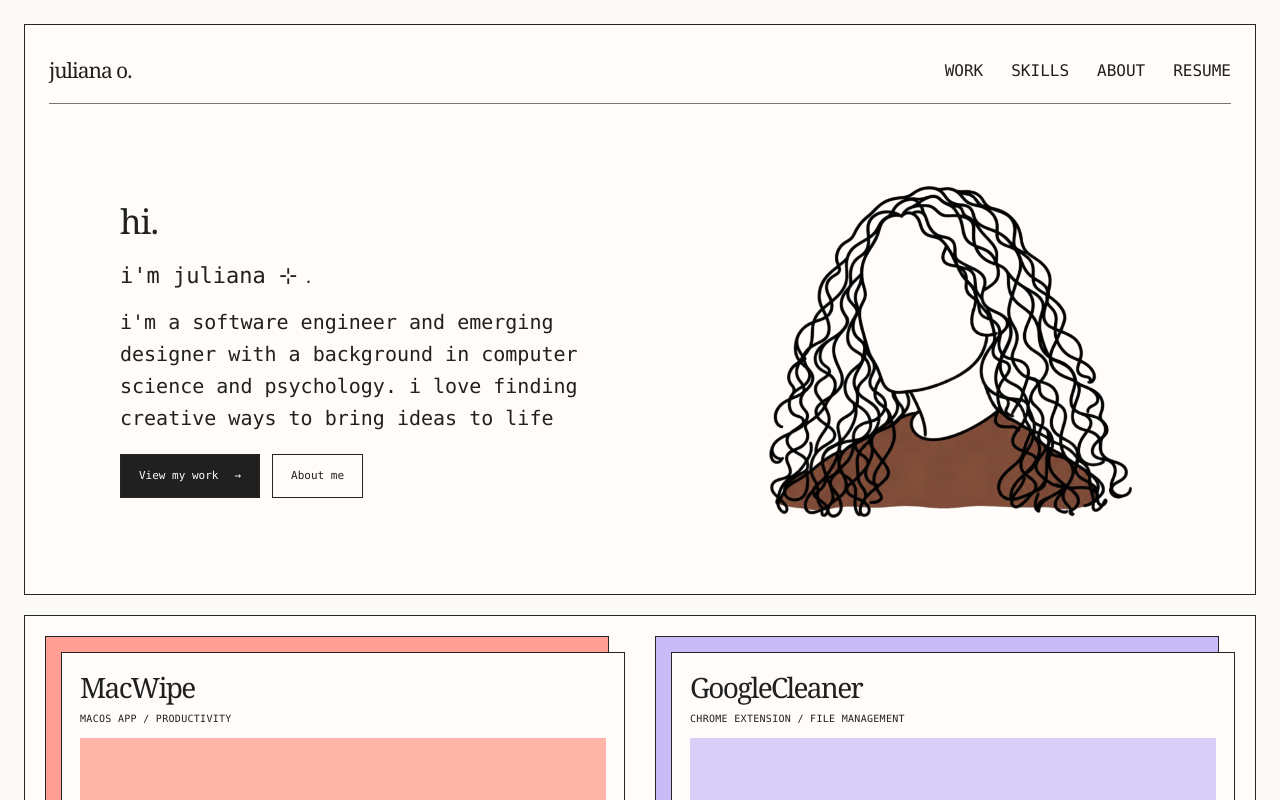
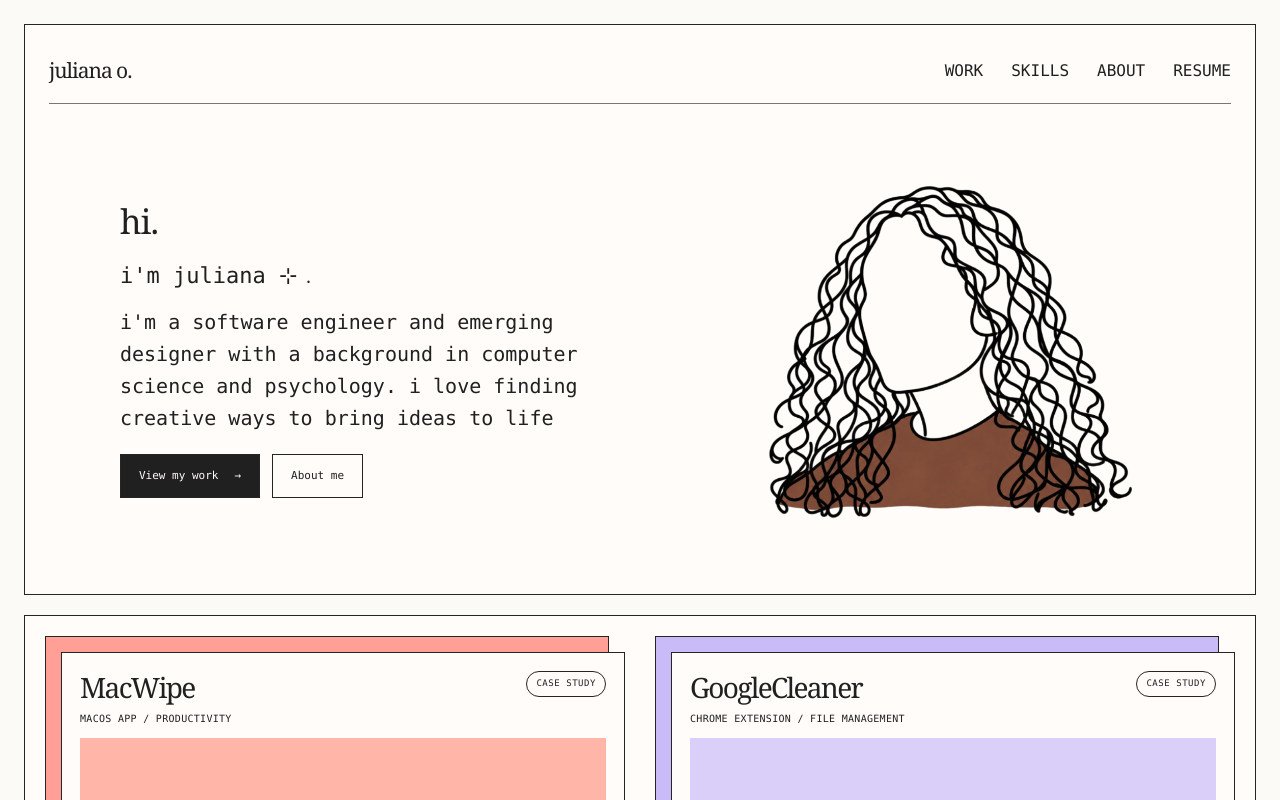
Before and after one commit to julsoyola/juliana-portfolio, a Next.js app in the folder portfolio/: page / in a window 1280 px wide. Shown: the top 800 px of the page. Built offline with nearby package versions, Linux system fonts and the light colour scheme.

Commit message:
Add themed case study labels to homepage cards

```diff
--- a/portfolio/components/home/EditorialHome.module.css
+++ b/portfolio/components/home/EditorialHome.module.css
@@ -32,6 +32,10 @@
 .cardBackdrop { position: absolute; inset: 0 16px 16px 0; border: 1px solid #252525; background: var(--card-backdrop); }
 .cardFront { position: relative; display: flex; flex-direction: column; min-height: 230px; height: 100%; padding: 18px; border: 1px solid #252525; background: #fffcf9; transition: transform 450ms cubic-bezier(.22, 1, .36, 1); }
 .cardFront h3 { margin: 0; font-size: 28px; line-height: 1.15; letter-spacing: -.06em; overflow-wrap: anywhere; }
+.cardTitleRow { display: grid; grid-template-columns: minmax(0, 1fr) auto; align-items: start; gap: 12px; min-height: calc(28px * 1.15); container-type: inline-size; }
+.cardTitleRow h3 { font-size: clamp(12px, calc((100cqi - 86px) / 8.5), 28px); }
+.caseStudyLabel { display: inline-block; white-space: nowrap; padding: 5px 9px; border: 1px solid #252525; border-radius: 999px; background-color: #fffcf9; color: #202020; font: 500 9px/1.5 ui-monospace, SFMono-Regular, Menlo, Consolas, monospace; letter-spacing: .06em; transition: background-color 200ms ease; }
+.projectCard:hover .caseStudyLabel, .projectCard:focus-visible .caseStudyLabel { background-color: var(--label-hover); }
 .cardFront p { margin: 8px 0 12px; font-size: 10px; line-height: 1.5; letter-spacing: .03em; }
 .cardColor { flex: 1; min-height: 105px; background: var(--card-fill); }
 .projectCard:hover .cardFront, .projectCard:focus-visible .cardFront { transform: translate(-16px, -16px); }
@@ -100,7 +104,8 @@
   .portrait { justify-self: center; width: min(100%, 320px); }
   .projectGrid { gap: 24px; padding: 20px; }
   .cardFront { padding: 14px; min-height: 210px; }
-  .cardFront h3 { font-size: 25px; }
+  .cardTitleRow { min-height: calc(25px * 1.15); }
+  .cardTitleRow h3 { font-size: clamp(12px, calc((100cqi - 86px) / 8.5), 25px); }
   .experience, .skills { padding: 16px; }
   .timeline > li { grid-template-columns: 20px minmax(0, 1fr); gap: 8px 14px; }
   .jobIdentity { grid-column: 2; }
@@ -119,9 +124,10 @@
   .contact a { min-height: 44px; }
   .signature { text-align: left; }
 }
+@media (min-width: 501px) and (max-width: 700px) { .projectCard:last-child .cardTitleRow { min-height: calc(25px * 1.15 * 2); } }
 @media (max-width: 500px) { .projectGrid { grid-template-columns: 1fr; } }
 @media (prefers-reduced-motion: reduce) {
-  .cardFront, .timeline > li::before, .footer > *::before { transition: none; }
+  .cardFront, .caseStudyLabel, .timeline > li::before, .footer > *::before { transition: none; }
   .projectCard:hover .cardFront, .projectCard:focus-visible .cardFront { transform: none; }
   .timeline > li:hover::before, .timeline > li:focus-visible::before, .footer > *:hover::before, .footer > *:focus-within::before { transform: none; }
 }
--- a/portfolio/components/home/EditorialHome.tsx
+++ b/portfolio/components/home/EditorialHome.tsx
@@ -9,10 +9,10 @@ import { skills } from "@/content/skills";
 import styles from "./EditorialHome.module.css";
 
 const projectPresentation = [
-  { id: "macwipe", category: "MACOS APP / PRODUCTIVITY", backdrop: "#FF9F96", fill: "#FFB5A7" },
-  { id: "googlecleaner", category: "CHROME EXTENSION / FILE MANAGEMENT", backdrop: "#C9BBF7", fill: "#D9CFF9" },
-  { id: "figmacleaner", category: "FIGMA PLUGIN / DESIGN TOOLS", backdrop: "#F9D58D", fill: "#FFBE94" },
-  { id: "portfolio", category: "PERSONAL PROJECT / WEB", backdrop: "#A9DFEA", fill: "#B7E5EB" },
+  { id: "macwipe", category: "MACOS APP / PRODUCTIVITY", backdrop: "#FF9F96", fill: "#FFB5A7", labelHover: "#FFB5A7" },
+  { id: "googlecleaner", category: "CHROME EXTENSION / FILE MANAGEMENT", backdrop: "#C9BBF7", fill: "#D9CFF9", labelHover: "#C9BBF7" },
+  { id: "figmacleaner", category: "FIGMA PLUGIN / DESIGN TOOLS", backdrop: "#F9D58D", fill: "#FFBE94", labelHover: "#F9D58D" },
+  { id: "portfolio", category: "PERSONAL PROJECT / WEB", backdrop: "#A9DFEA", fill: "#B7E5EB", labelHover: "#B7DCD6" },
 ];
 
 const accomplishments = [
@@ -67,10 +67,13 @@ export default function EditorialHome() {
           <div className={`${styles.panel} ${styles.projectGrid}`}>
             {projectPresentation.map(presentation => {
               const project = projects.find(item => item.id === presentation.id)!;
-              return <Link key={project.id} href={project.caseStudyUrl!} className={styles.projectCard} style={{ "--card-backdrop": presentation.backdrop, "--card-fill": presentation.fill } as CSSProperties}>
+              return <Link key={project.id} href={project.caseStudyUrl!} className={styles.projectCard} style={{ "--card-backdrop": presentation.backdrop, "--card-fill": presentation.fill, "--label-hover": presentation.labelHover } as CSSProperties}>
                 <span className={styles.cardBackdrop} aria-hidden="true" />
                 <article className={styles.cardFront}>
-                  <h3>{project.title}</h3>
+                  <div className={styles.cardTitleRow}>
+                    <h3>{project.title}</h3>
+                    <span className={styles.caseStudyLabel}>CASE STUDY</span>
+                  </div>
                   <p>{presentation.category}</p>
                   <div className={styles.cardColor} aria-hidden="true" />
                 </article>
```
